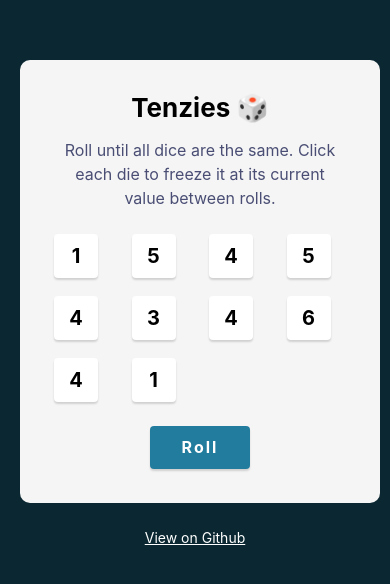
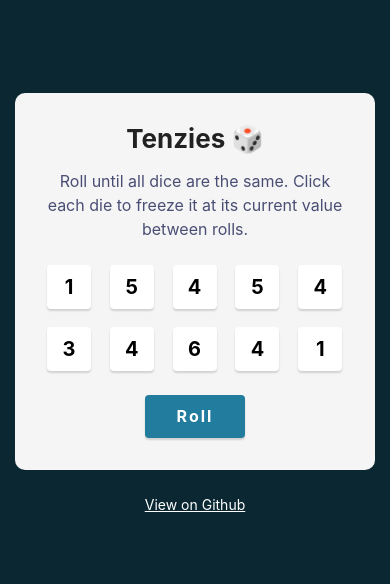
Before and after one commit to pursuitofleisure/tenzies, a React (Vite) app: page / in a window 390 px wide. Shown: the part 118-702 px from the top of the page. Built offline with nearby package versions, Linux system fonts and the light colour scheme.

Commit message:
Update breakpoints for grid (#3)
* Update breakpoints for grid

* Fix main container width

```diff
--- a/src/App.css
+++ b/src/App.css
@@ -1,9 +1,17 @@
 main {
   margin: 0 auto;
-  padding: 34px;
-  width: 360px;
+  padding: 1.25rem;
+  max-width: 360px;
+  color: #222;
   background-color: #f5f5f5;
   border-radius: 10px;
+}
+
+@media screen and (min-width: 380px) {
+  main {
+    padding: 2rem;
+    width: 360px;
+  }
 }
 
 h1 {
@@ -27,19 +35,13 @@ button {
 
 .die-container {
   display: grid;
-  grid-template-columns: repeat(3, 1fr);
+  grid-template-columns: repeat(4, 1fr);
   align-items: center;
   justify-content: center;
   gap: 18px;
 }
 
-@media screen and (min-width: 340px) {
-  .die-container {
-    grid-template-columns: repeat(4, 1fr);
-  }
-}
-
-@media screen and (min-width: 400px) {
+@media screen and (min-width: 350px) {
   .die-container {
     grid-template-columns: repeat(5, 1fr);
   }
@@ -85,6 +87,7 @@ button {
   margin-block-end: 1.5rem;
   text-align: center;
   & p {
+    min-height: 4.5rem;
     color: #4a4e74;
   }
 }
--- a/src/index.css
+++ b/src/index.css
@@ -107,12 +107,18 @@ button {
 
 #root {
   margin: 0;
-  padding: 30px 20px;
+  padding: 1.25rem 0.5rem;
   display: flex;
   flex-direction: column;
   min-height: 100vh;
   align-items: center;
   justify-content: center;
+}
+
+@media screen and (min-width: 400px) {
+  #root {
+    padding: 2rem 1.25rem;
+  }
 }
 
 footer {
```
